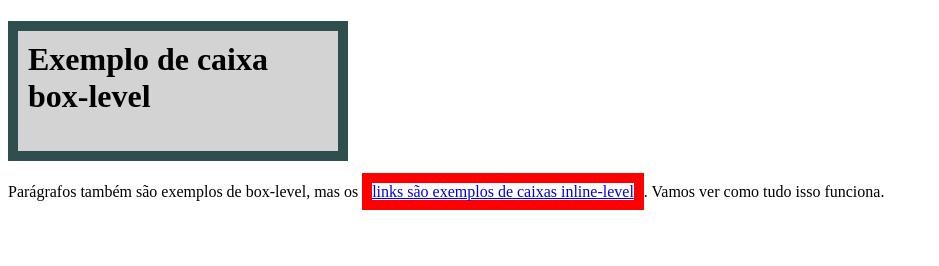
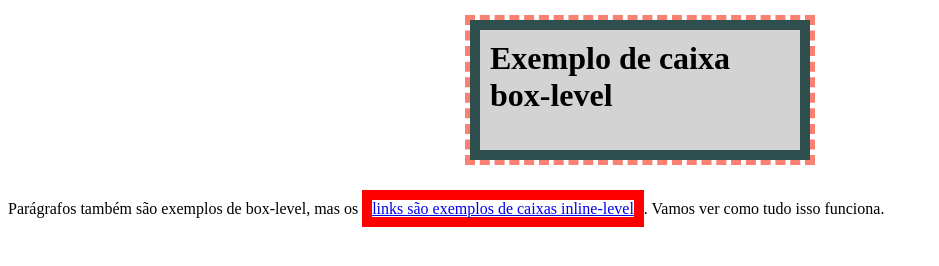
Before and after one commit to mateusmedeir/curso-html-e-css-modulo-2-curso-em-video, a plain HTML site: page ex006/caixa01.html in a window 1280 px wide. Shown: the whole page, without its empty margins (0-939 px from the left). Drawn offline with Linux system fonts and the light colour scheme.

Commit message:
changing ex006

```diff
--- a/ex006/style.css
+++ b/ex006/style.css
@@ -1,18 +1,18 @@
-h1{
+h1{ /* Box-Level */
     background-color: lightgray;
     height: 100px;
     width: 300px;
-    border-width: 10px;
-    border-style: solid;
-    border-color: darkslategray;
 
-    padding-top: 10px;
-    padding-right: 10px;
-    padding-bottom: 10px;
-    padding-left: 10px;
+    border: 10px solid darkslategray;
+
+    padding: 10px;
+
+    margin: 20px auto 40px auto;
+
+    outline: 5px dashed salmon;
 }
 
-a{
+a{ /* Inline-Level */
     border-width: 10px;
     border-style: solid;
     border-color: red;
```
